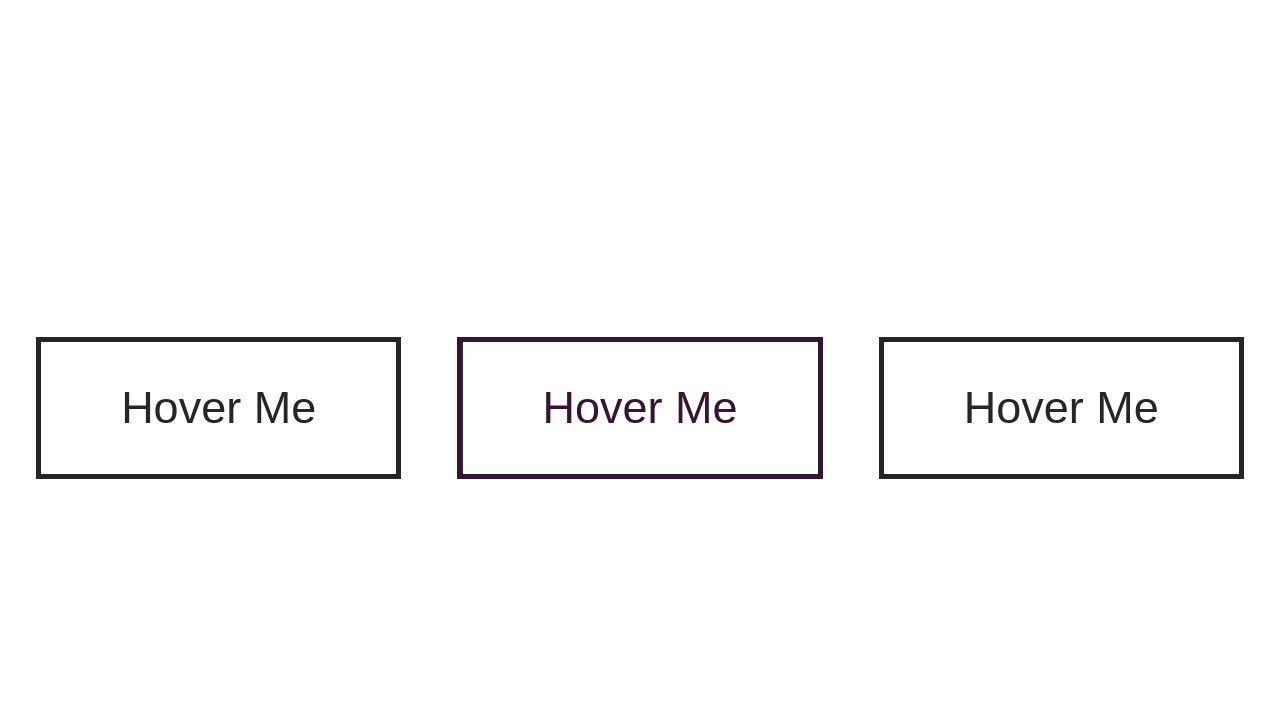
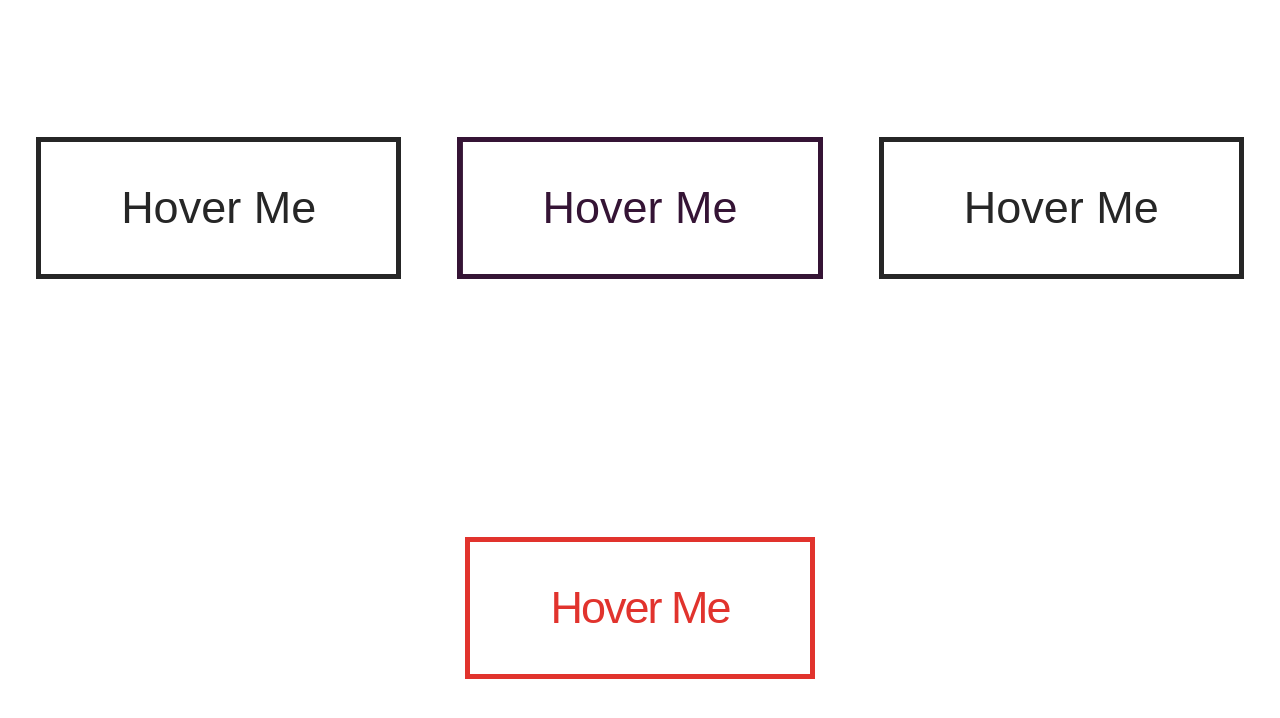
Before and after one commit to smentzer/btn-hover-effect, a plain HTML site: page index.html in a window 1280 px wide. Drawn offline with Linux system fonts and the light colour scheme.

Commit message:
expand button

```diff
--- a/index.html
+++ b/index.html
@@ -18,6 +18,7 @@
     <a class="chop" href="#">Hover Me</a>
     <a class="slide" href="#">Hover Me</a>
     <a class="cross" href="#">Hover Me</a>
+    <a class="expand" href="#">Hover Me</a>
 
  </div>
 
--- a/style.css
+++ b/style.css
@@ -1,7 +1,8 @@
 .wrapper {
 	height: 100vh;
 	display: flex;
-	justify-content: space-around;
+    justify-content: space-around;
+    flex-flow: row wrap;
 	align-items: center;
 }
 
@@ -115,3 +116,19 @@
 .cross:hover {
 	color: white;
 }
+
+.expand {
+    text-decoration: none;
+    padding: 40px 80px;
+    color: #e1332d;
+    border: 5px solid #e1332d;
+    font-size: 45px;
+    font-family: sans-serif;
+    font-weight: 300;
+    letter-spacing: -2px;
+}
+.expand:hover {
+    font-weight: 900;
+    letter-spacing: 10px;
+    border: 9px solid #e1332d;
+}
```
